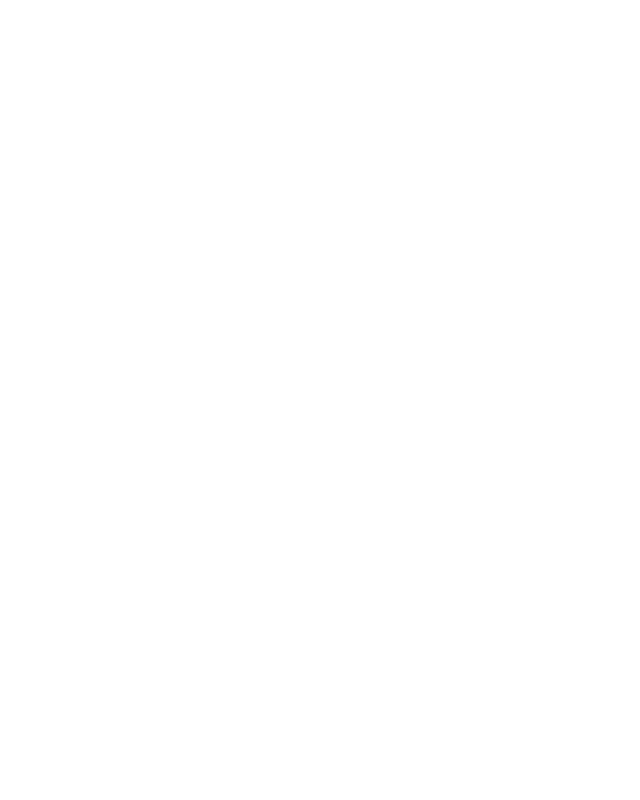
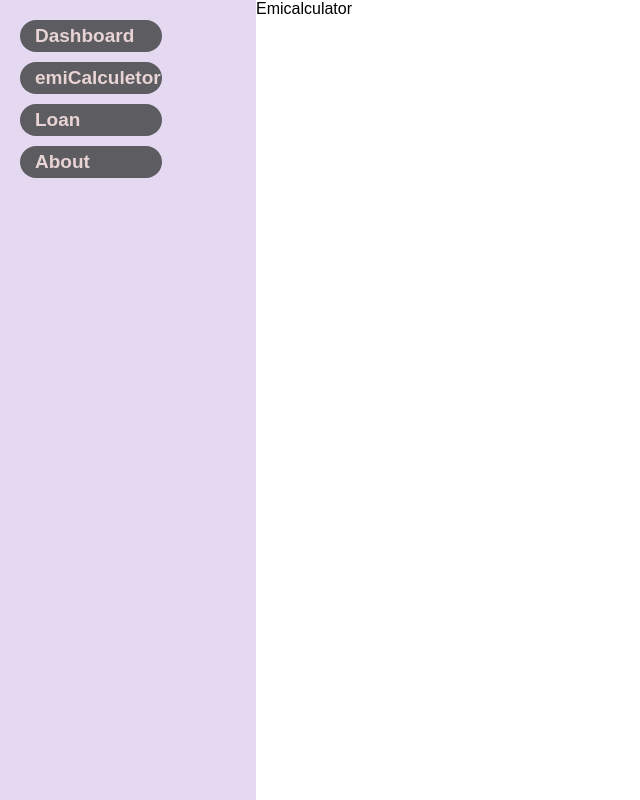
Before and after one commit to Bebrohub12/React_Projects, a React (Vite) app in the folder 05finMintra/: page /dashboard/emicalculator in a window 1280 px wide. Before the commit this address had no page. Shown: the whole page, without its empty margins (0-640 px from the left). Built offline with nearby package versions, Linux system fonts and the light colour scheme.

Commit message:
change dashboard

```diff
--- a/05finMintra/src/App.jsx
+++ b/05finMintra/src/App.jsx
@@ -1,7 +1,7 @@
 import React from 'react'
 import LogIn from './Pages/LogIn'
 import Registration from './Pages/Registration'
-import Nav from './Componets/Route'
+import Nav from "./navigation/Route"
 
 function App() {
   return (
--- /dev/null
+++ b/05finMintra/src/Pages/Dash.jsx
@@ -0,0 +1,25 @@
+import React from 'react'
+import "../index.css"
+import {NavLink, Outlet} from "react-router-dom"
+
+function Dash() {
+    return (
+        <div className='Home'>
+
+            <div className="sidebaar">
+                <ul style={{ listStyle: "none", padding: "10px" }}>
+                    <NavLink to="/dashboard" style={{textDecoration:"none"}}><li>Dashboard</li></NavLink>
+                    <NavLink to="emicalculator" style={{textDecoration:"none"}}><li>emiCalculetor</li></NavLink>
+                    <NavLink to="loan" style={{textDecoration:"none"}}><li>Loan</li></NavLink>
+                    <NavLink to="about" style={{textDecoration:"none"}}><li>About</li></NavLink>
+                </ul>
+            </div>
+
+            <div className="appContentDisplay">
+               <Outlet/>
+            </div>
+        </div>
+    )
+}
+
+export default Dash
--- a/05finMintra/src/Pages/Dashboard.jsx
+++ b/05finMintra/src/Pages/Dashboard.jsx
@@ -10,6 +10,7 @@
 import { PageContainer } from '@toolpad/core/PageContainer';
 import Grid from '@mui/material/Grid2';
 import LogIn from './LogIn';
+import { Outlet } from 'react-router-dom';
 
 const NAVIGATION = [
   {
@@ -114,6 +115,8 @@
     >
       <DashboardLayout>
         <PageContainer>
+
+          <Outlet/>
           {/* <Grid container spacing={1}>
             <Grid size={5} />
             <Grid size={12}>
--- /dev/null
+++ b/05finMintra/src/emiCalculator/EmiCalculator.jsx
@@ -0,0 +1,9 @@
+import React from 'react'
+
+function Emicalculator() {
+  return (
+    <div>Emicalculator</div>
+  )
+}
+
+export default Emicalculator
--- a/05finMintra/src/index.css
+++ b/05finMintra/src/index.css
@@ -68,3 +68,46 @@
   top: 100px;
   left: 100px;
 }
+
+/* Home Componets css here......... */
+
+.Home{
+  /* display: flex; */
+  position: relative;
+  height: 100vh;
+  width: 100%;
+}
+.sidebaar{
+  height: 100vh;
+  width: 20%;
+  background-color: #E5D9F2;
+  position:fixed;
+  left:0px;
+}
+.sidebaar ul li{
+  margin: 10px;
+  height: 15%;
+  width:60%;
+  background-color: rgb(92, 92, 97);
+  font-size: 19px;
+  font-weight: bold;
+  padding: 5px 15px;
+  border-radius: 20px;
+  color: rgb(232, 212, 212);
+
+}
+.sidebaar ul li:hover{
+  background-color: rgb(119, 87, 125);
+  color:white;
+  position: relative;
+  top: 2px;
+
+}
+.appContentDisplay{
+  width: 80%;
+  /* background-color: #654796; */
+  position: absolute;
+  right: 0;
+  text-align: justify;
+
+}
--- a/05finMintra/src/Componets/Route.jsx
+++ b/05finMintra/src/navigation/Route.jsx
@@ -2,7 +2,8 @@
 import { BrowserRouter, Routes, Route } from 'react-router-dom'
 import LogIn from '../Pages/LogIn'
 import Registration from '../Pages/Registration'
-import Dashboard from '../Pages/Dashboard'
+import Dash from '../Pages/Dash'
+import EmiCalculator from '../emiCalculator/Emicalculator'
 
 function Nav() {
     return (
@@ -11,7 +12,12 @@
                 <Routes>
                     <Route path="/" element={<LogIn />} />
                     <Route path="/regester" element={<Registration />} />
-                    <Route path="/dashboard" element={<Dashboard />} />
+                    <Route path="/dashboard" element={<Dash />} >
+                        <Route path='about' element={<LogIn />} />
+                        <Route path='loan' element={<Registration />} />
+                        <Route path='emicalculator' element={<EmiCalculator />} />
+                    </Route>
+
                 </Routes>
             </BrowserRouter>
         </div>
```
